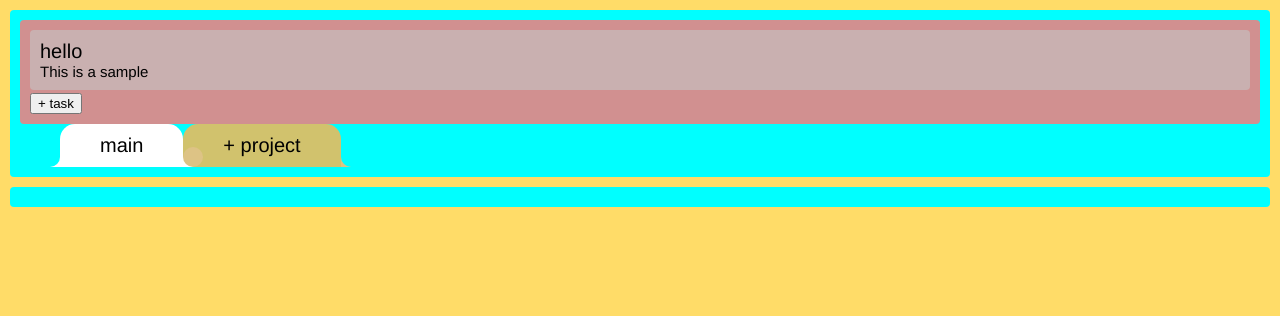
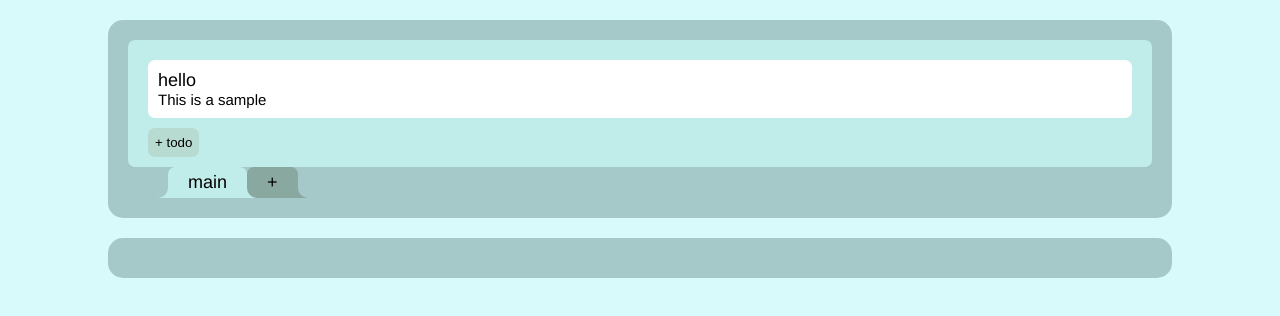
Before and after one commit to myshkins/to-do, a website built with webpack: page dist/index.html in a window 1280 px wide. Built offline with nearby package versions, Linux system fonts and the light colour scheme.

Commit message:
basic functionality

```diff
--- a/src/dom.js
+++ b/src/dom.js
@@ -35,7 +35,15 @@ const addTodo = (project) => {
   renderTodos(project)
 }
 
+function switchActiveTab(projectName) {
+  const activeTab = document.querySelector('.active')
+  activeTab.classList.remove('active')
+  const newActiveTab = document.getElementById(`project-tab-${projectName}`)
+  newActiveTab.classList.add('active')
+}
+
 const renderProject = (project) => {
+  switchActiveTab(project.projectTitle)
   const desk = document.querySelector('.desk-container')
   if (document.querySelector('.project-container') == null) {
     const projectContainer = document.createElement('div')
@@ -53,12 +61,12 @@ const renderProject = (project) => {
   renderTodos(project)
   const addTodoButton = document.createElement('button')
   addTodoButton.classList.add('add-todo-btn')
-  addTodoButton.textContent = '+ task'
+  addTodoButton.textContent = '+ todo'
   addTodoButton.addEventListener('click', () => addTodo(project))
   projectContainer.appendChild(addTodoButton)
 }
 
-const renderNav = (workspace) => {
+function createNavBar() {
   if (document.querySelector('.nav-bar') == null) {
     const navBar = document.createElement('div')
     navBar.classList.add('nav-bar')
@@ -68,6 +76,22 @@ const renderNav = (workspace) => {
     const desk = document.querySelector('.desk-container')
     desk.appendChild(navBar)
   }
+}
+
+function createAddProjectBtn() {
+  const navBarTabWrap = document.querySelector('.nav-bar-tab-wrap')
+  if (document.querySelector('.add-project-btn') == null) {
+    const addProjectButton = document.createElement('li')
+    addProjectButton.classList.add('project-tab', 'add-project-btn')
+    const addProjectButtonAnchor = document.createElement('a')
+    addProjectButton.appendChild(addProjectButtonAnchor)
+    addProjectButtonAnchor.textContent = '+'
+    navBarTabWrap.appendChild(addProjectButton)
+  }
+}
+
+const renderNav = (workspace, title) => {
+  createNavBar()
   const navBarTabWrap = document.querySelector('.nav-bar-tab-wrap')
   while (navBarTabWrap.childNodes.length > 1) {
     navBarTabWrap.removeChild(navBarTabWrap.firstChild)
@@ -77,6 +101,7 @@ const renderNav = (workspace) => {
   projectArray.forEach((value) => {
     const tab = document.createElement('li')
     tab.classList.add('project-tab')
+    tab.id = `project-tab-${value.projectTitle}`
     const tabAnchor = document.createElement('a')
     tab.appendChild(tabAnchor)
     tabAnchor.textContent = value.projectTitle
@@ -84,22 +109,16 @@ const renderNav = (workspace) => {
     tabAnchor.addEventListener('click', () => renderProject(value))
     navBarTabWrap.prepend(tab)
   })
-  if (document.querySelector('.add-project-btn') == null) {
-    const addProjectButton = document.createElement('li')
-    addProjectButton.classList.add('project-tab', 'add-project-btn')
-    const addProjectButtonAnchor = document.createElement('a')
-    addProjectButton.appendChild(addProjectButtonAnchor)
-    addProjectButtonAnchor.textContent = '+ project'
-    navBarTabWrap.removeChild(navBarTabWrap.firstChild)
-    navBarTabWrap.appendChild(addProjectButton)
-  }
+  const activeTab = document.getElementById(`project-tab-${title}`)
+  activeTab.classList.add('active')
+  createAddProjectBtn()
 }
 
 const plusProject = (workspace) => {
   const title = prompt('enter project name')
   if (title == null) return
   workspace.addProject(title)
-  renderNav(workspace)
+  renderNav(workspace, title)
   renderProject(workspace.projects[title])
 }
 
--- a/src/index.js
+++ b/src/index.js
@@ -10,13 +10,12 @@ import { workspace } from './projects'
 const desk = workspace('Desk')
 desk.addProject('main')
 desk.projects.main.addTodo('hello', 'This is a sample', 5)
+renderDeskContainer('Desk')
 
-renderDeskContainer('Desk')
-renderNav(desk)
+renderNav(desk, desk.projects.main.projectTitle)
+renderProject(desk.projects.main)
+
 const addProjectButtonAnchor = document.querySelector('.add-project-btn a')
 addProjectButtonAnchor.addEventListener('click', () => { plusProject(desk) })
-renderProject(desk.projects.main)
-renderNav(desk)
 const mainTab = document.querySelector('.nav-bar-tab-wrap').firstChild
-// const mainTab = navBarTabWrap.firstChild
 mainTab.classList.add('active')
--- a/src/projects.js
+++ b/src/projects.js
@@ -9,14 +9,18 @@ const todo = (title, description, priority) => {
 }
 
 const project = (title) => {
-  const projectTitle = title
+  let projectTitle = title
   const todoArray = []
+  const editTitle = (newTitle) => {
+    projectTitle = newTitle
+  }
   const addTodo = (tdTitle, tdDescription, tdPriority) => {
     const newTodo = todo(tdTitle, tdDescription, tdPriority)
     todoArray.push(newTodo)
   }
   return {
     addTodo,
+    editTitle,
     projectTitle,
     todoArray,
   }
--- a/src/style.css
+++ b/src/style.css
@@ -1,17 +1,15 @@
 :root {
-    --bg-color: rgb(255, 220, 104);
-    --tab-bg-color: rgb(209, 144, 144);
-    --todo-bg-color: rgb(201, 176, 176);
-    --tab-boder-color: grey;
-    --add-btn-bg-color: rgb(219, 210, 210);
+    --bg-color: rgb(217, 250, 250);
+    --active-tab-bg-color:rgb(192, 236, 233);
+    --todo-bg-color: rgb(255, 255, 255);
+    --add-todo-btn-bg-color: rgb(184, 219, 209);
     --nav-bar-text-color: black;
-    --desk-bg-color: aqua;
-    --back-tab-bg-color: rgb(209, 194, 109);
+    --desk-bg-color: rgb(165, 201, 201);
+    --back-tab-bg-color: rgb(137, 168, 160);
+    --tab-radius: 7px;
+    --tab-diameter: 14px;
 }
 
-.poop {
-    color: brown;
-}
 
 html {
     font-size: 10px;
@@ -33,11 +31,12 @@ h1 {
 }
 
 .desk-container {
-    margin: 1rem;
-    padding: 1rem;
+    margin: 2rem auto;
+    padding: 2rem;
     background-color: var(--desk-bg-color);
-    border-radius: 4px;
-    font-size: 2rem;
+    border-radius: 15px;
+    font-size: 1.8rem;
+    max-width: 80vw;
 }
 
 
@@ -56,7 +55,7 @@ h1 {
 
 .project-tab a {
     float: left;
-    padding: 10px 40px;
+    padding: 5px 20px;
     text-decoration: none;
 
     /* Default colors */
@@ -64,12 +63,12 @@ h1 {
     background: var(--back-tab-bg-color);
 
     /* Only round the top corners */
-    -webkit-border-top-left-radius: 15px;
-    -webkit-border-top-right-radius: 15px;
-    -moz-border-radius-topleft: 15px;
-    -moz-border-radius-topright: 15px;
-    border-top-left-radius: 15px;
-    border-top-right-radius: 15px;
+    -webkit-border-top-left-radius: var(--tab-radius);
+    -webkit-border-top-right-radius: var(--tab-radius);
+    -moz-border-radius-topleft: var(--tab-radius);
+    -moz-border-radius-topright: var(--tab-radius);
+    border-top-left-radius: var(--tab-radius);
+    border-top-right-radius: var(--tab-radius);
 }
 
 .project-tab .active {
@@ -78,7 +77,7 @@ h1 {
 }
 .project-tab .active a {
     /* Colors when tab is active */
-    background: white;
+    background: var(--active-tab-bg-color);
     color: black;
 }
 .project-tab li:before, .project-tab li:after,
@@ -99,14 +98,14 @@ h1 {
 }
 
 .project-tab .active:before, .project-tab .active:after {
-    background: white;
+    background: var(--active-tab-bg-color);
 
     /* Squares below circles */
     z-index: 1;
 }
 /* Squares */
 .project-tab li:before, .project-tab li:after {
-    background: #ddc385;
+    background: var(--back-tab-bg-color);
     width: 10px;
     height: 10px;
 }
@@ -132,7 +131,7 @@ h1 {
     z-index: 2;
 }
 .project-tab .active a:after, .project-tab .active a:before {
-    background: #ddc385;
+    background: var(--back-tab-bg-color);
 }
 /* First and last project-tab have different
    outside color needs */
@@ -158,10 +157,11 @@ h1 {
 
 
 
-/* project container styles  */
+/* || project container styles  */
+
 .project-container {
-    background-color: var(--tab-bg-color);
-    border-radius: 4px;
+    background-color: var(--active-tab-bg-color);
+    border-radius: var(--tab-radius);
     padding: 1rem;
 }
 
@@ -169,10 +169,19 @@ h1 {
     display: flex;
     flex-direction: column;
     background-color: var(--todo-bg-color);
-    border-radius: 4px;
+    border-radius: var(--tab-radius);
     padding: 1rem;
+    margin: 1rem;
 }
 
 .todo-descrip {
     font-size: 1.5rem;
 }
+
+.add-todo-btn {
+    border: none;
+    background-color: var(--add-todo-btn-bg-color);
+    padding: .7rem;
+    margin-left: 1rem;
+    border-radius: var(--tab-radius);
+}
```
Also changed, not shown: src/controller.js (deleted, +0 -27 lines).
